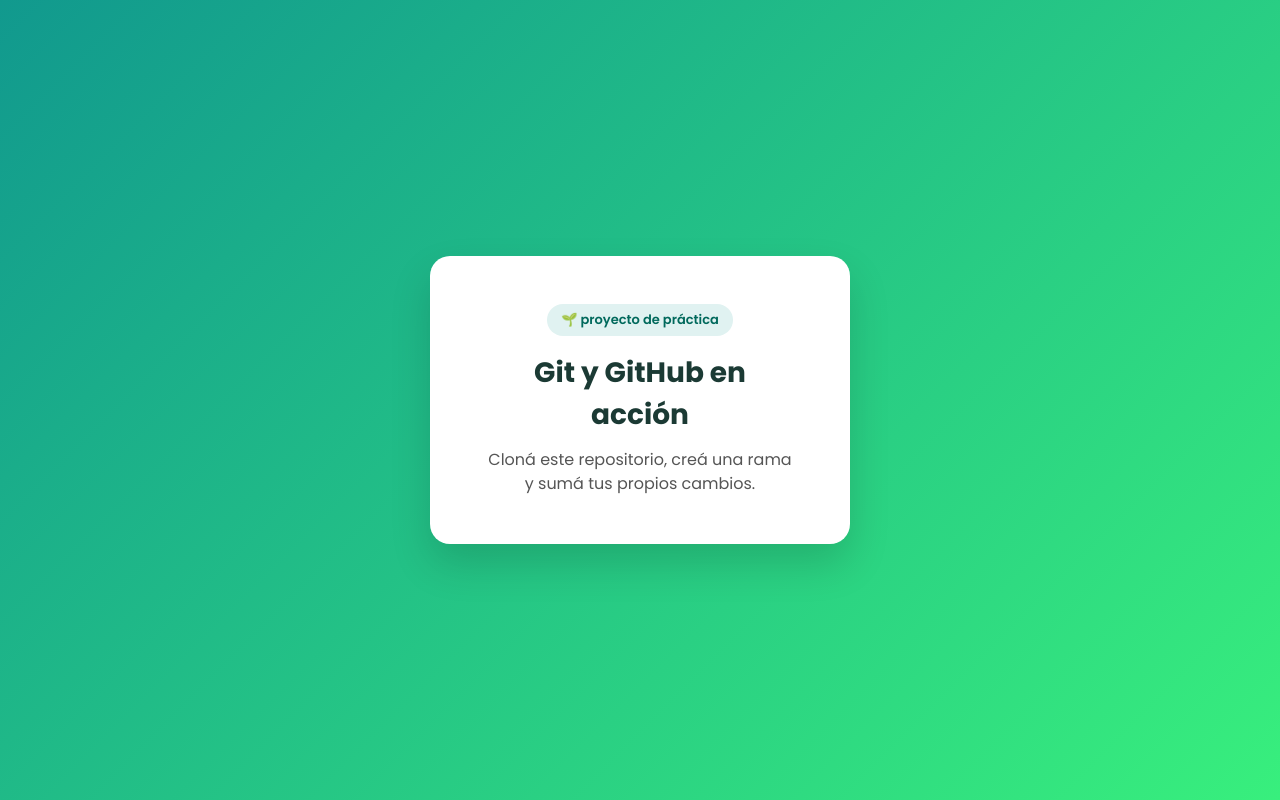
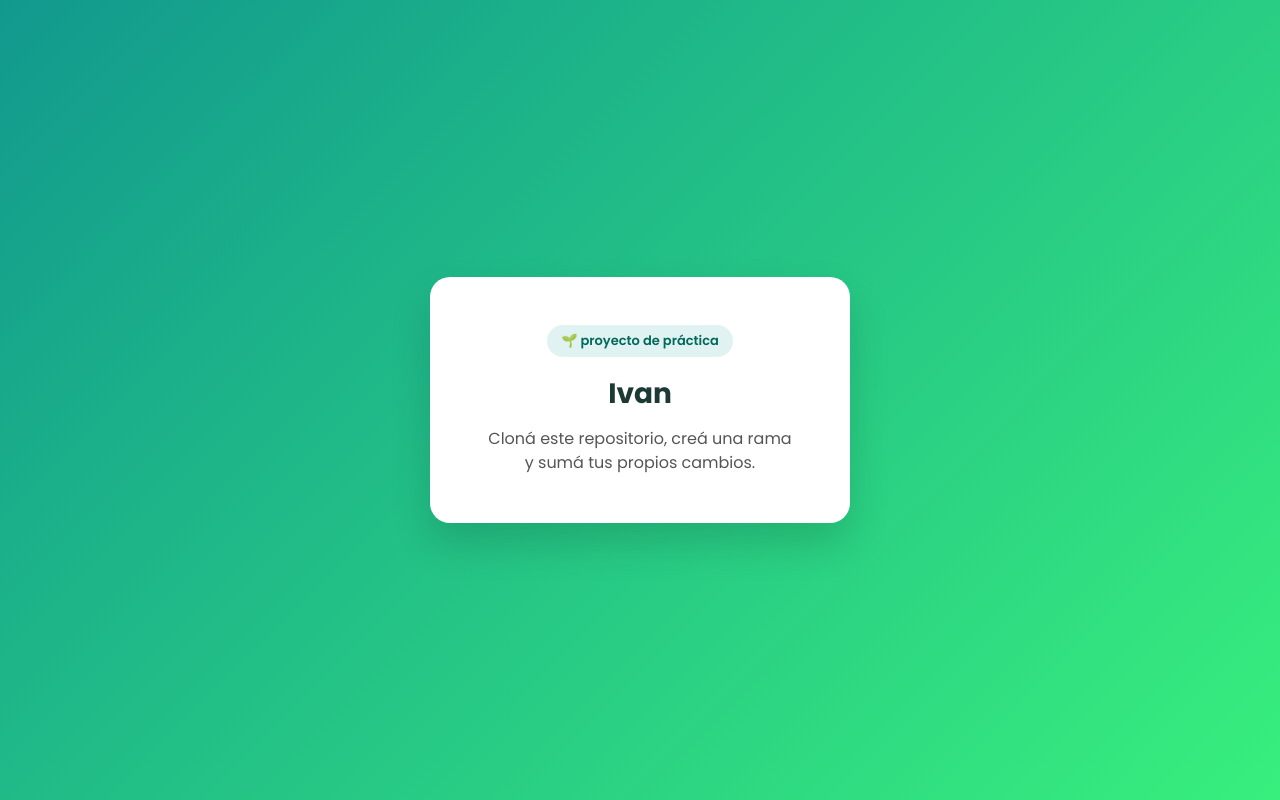
Before and after one commit to ivanMatk/Programaci-n-Web-1-proyecto, a plain HTML site: page Index.html in a window 1280 px wide. Drawn offline with Linux system fonts and the light colour scheme.

Commit message:
Change header text from 'Git y GitHub en acción' to 'Ivan'

```diff
--- a/Index.html
+++ b/Index.html
@@ -11,7 +11,7 @@
 <body>
   <main class="card">
     <span class="badge">🌱 proyecto de práctica</span>
-    <h1>Git y GitHub en acción</h1>
+    <h1>Ivan</h1>
     <p>Cloná este repositorio, creá una rama y sumá tus propios cambios.</p>
   </main>
 </body>
```
